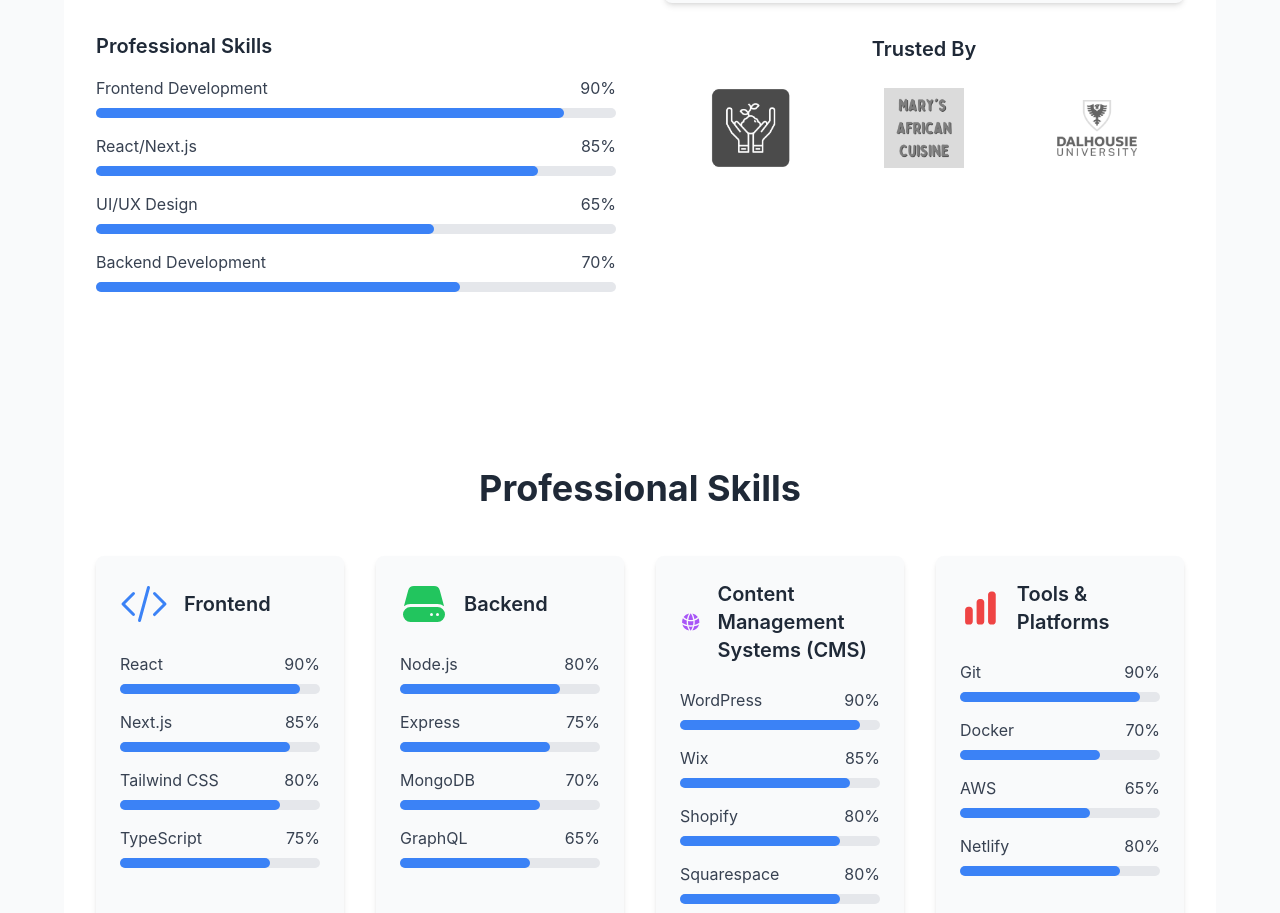
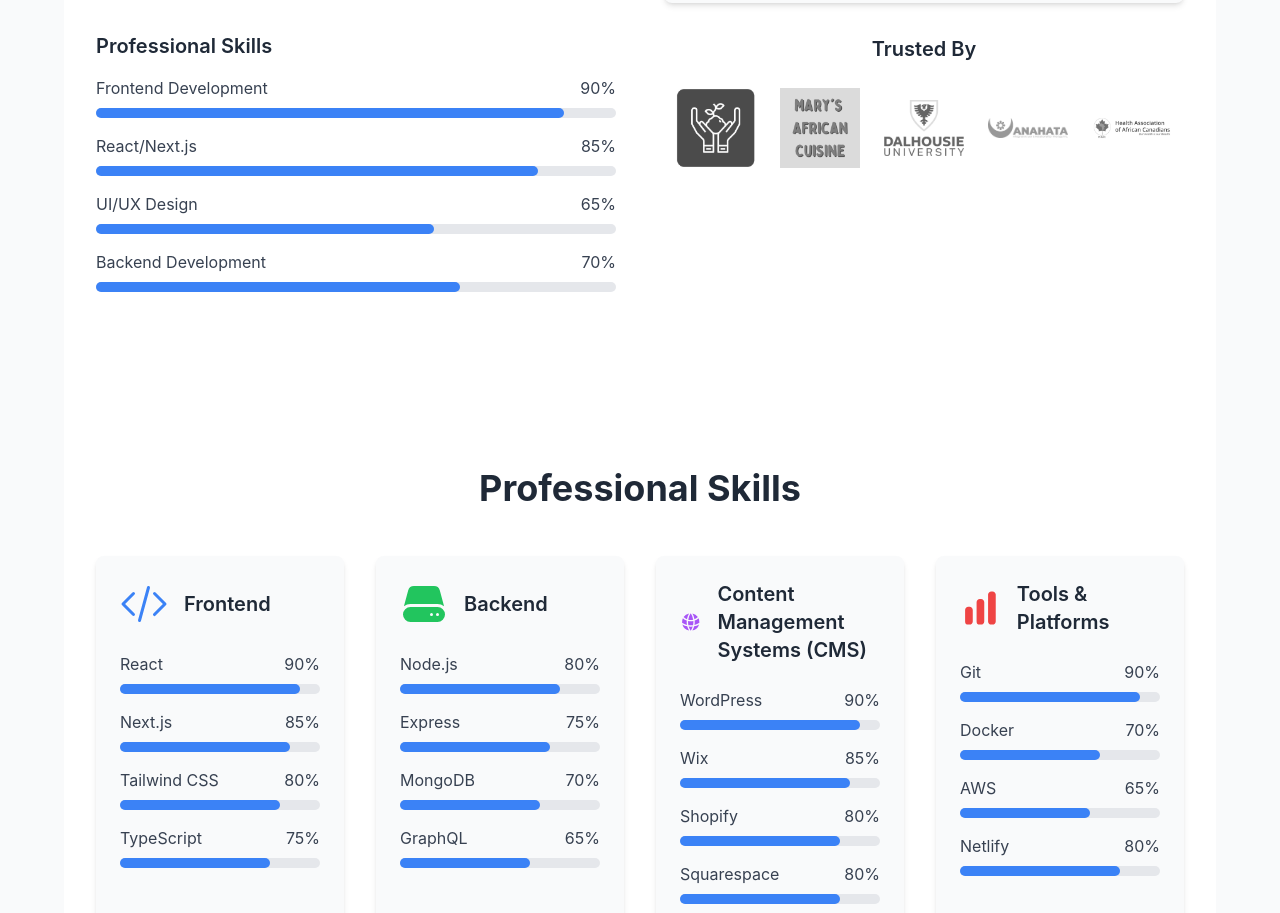
Before and after one commit to soshilaja/soshilajaportfolio, a Next.js app: page / in a window 1280 px wide. Shown: the part 1248-2161 px from the top of the page. Built offline with nearby package versions, Linux system fonts and the light colour scheme; no server answers.

Commit message:
added more logos

```diff
--- a/src/app/about/page.tsx
+++ b/src/app/about/page.tsx
@@ -22,6 +22,8 @@ const AboutSection: React.FC = () => {
     "/logos/gtl_logo_crop.jpg",
     "/logos/marys_african.png",
     "/logos/dal_logo.png",
+    "/logos/anahata_logo_update.webp",
+    "/logos/haac_logo.webp",
   ];
 
   return (
```
Also changed, not shown: public/logos/anahata_logo_update.webp (added), public/logos/haac_logo.webp (added).
